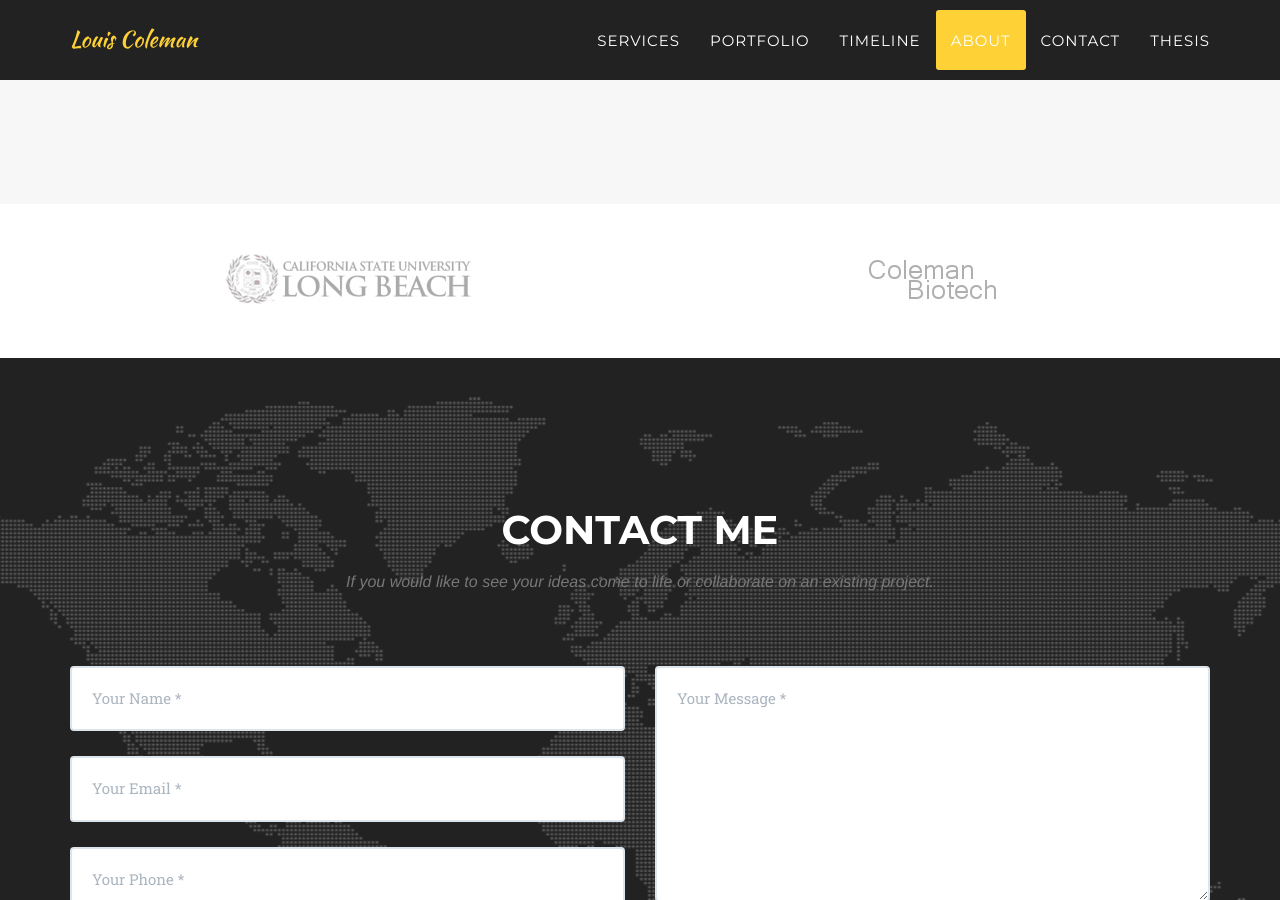
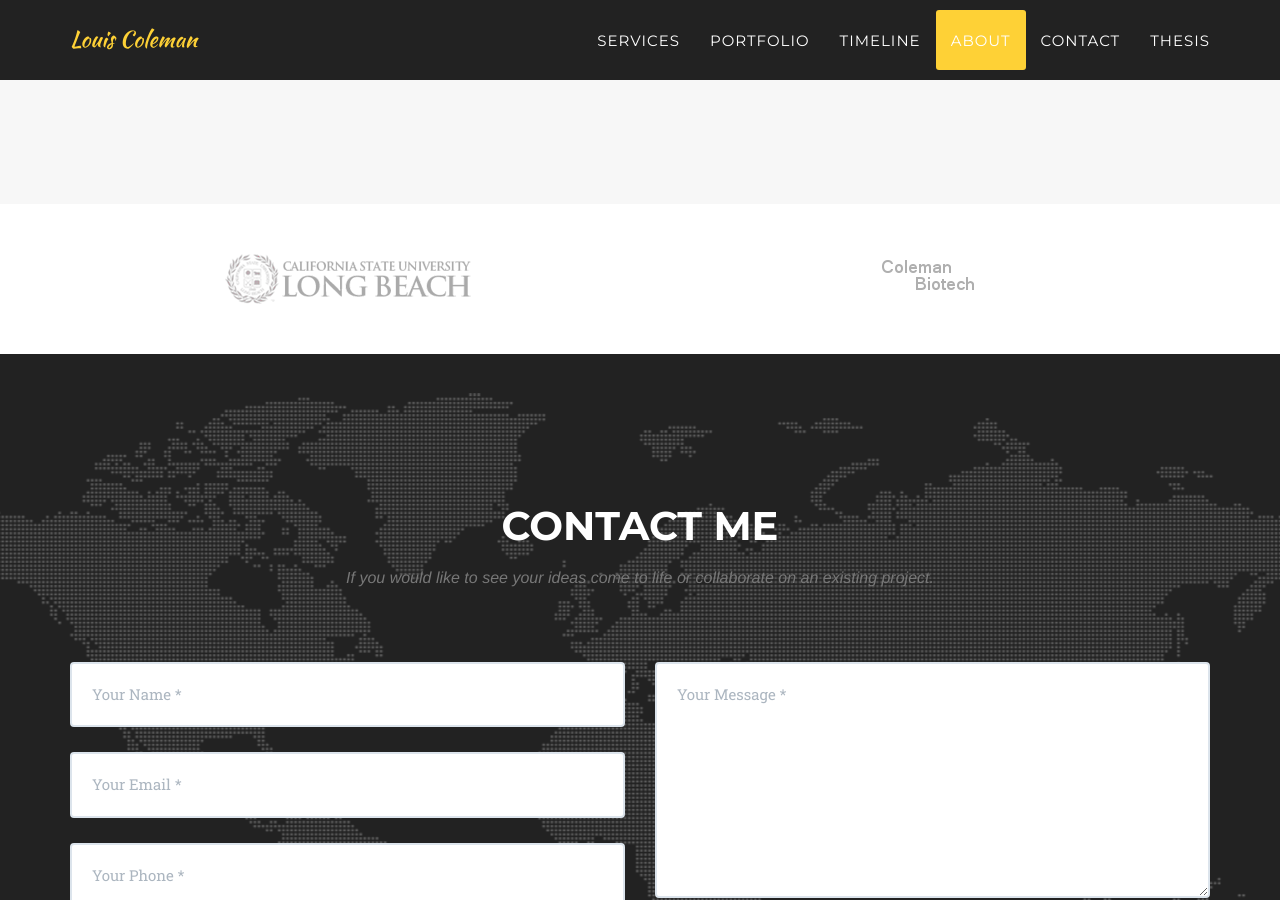
Before and after one commit to LouisDColeman/LouisDColeman.github.io, a Jekyll site: the page built from index.html, in a window 1280 px wide and 900 px high, scrolled down 6113 px. Built offline with Jekyll 4.4.1, drawn with Linux system fonts in a browser that asks for light colours; some web fonts are replaced.

Commit message:
Test: Test client image extension changes

```diff
--- a/_includes/clients.html
+++ b/_includes/clients.html
@@ -5,7 +5,7 @@
                 <div class="col-md-6 col-sm-6">
                     <a href="http://www.csulb.edu">
                         <!-- <img src="img/logos/envato.jpg" class="img-responsive img-centered" alt=""> -->
-                        <img src="img/logos/CSULBlogo3.jpg" class="img-responsive img-centered" alt="">
+                        <img src="img/logos/CSULBlogo3.png" class="img-responsive img-centered" alt="">
                     </a>
                 </div>
                 <!-- <div class="col-md-3 col-sm-6">
@@ -20,7 +20,7 @@
                 </div> -->
                 <div class="col-md-6 col-sm-6">
                     <a href="http://louisdcoleman.github.io/SleepCounter">
-                        <img src="img/logos/ColemanBiotech.jpg" class="img-responsive img-centered" alt="">
+                        <img src="img/logos/ColemanBiotech.png" class="img-responsive img-centered" alt="">
                     </a>
                 </div>
             </div>
```
